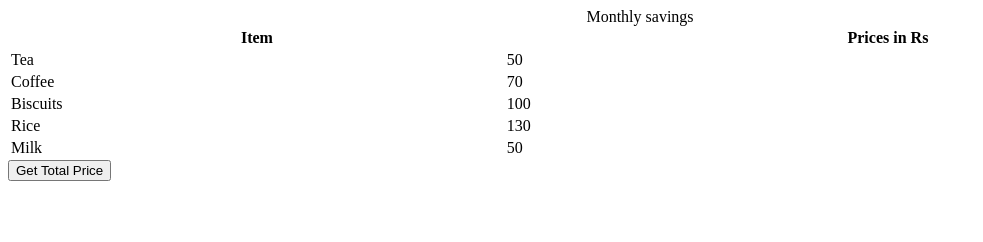
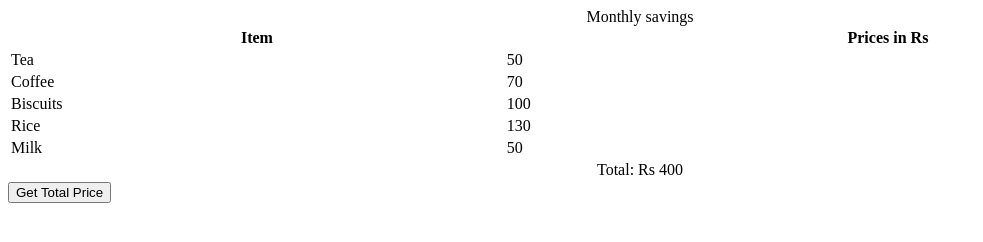
Before and after one commit to acciojob/grofers-checkout-aamirk0008, a website: page main.html in a window 1280 px wide. Both pictures are taken after a click on the button "Get Total Price". Shown: the whole page, without its empty margins (0-983 px from the left). Drawn offline with Linux system fonts and the light colour scheme.

Commit message:
created a submission

```diff
--- a/main.html
+++ b/main.html
@@ -8,7 +8,7 @@
 
 <body>
     <!-- the entire body must be written by student -->
-    <table style="width: 100%">
+    <table style="width: 100%" id="groceryTable">
     <caption>
       Monthly savings
     </caption>
--- a/script.js
+++ b/script.js
@@ -4,7 +4,42 @@ document.body.appendChild(getSumBtn);
 
 const getSum = () => {
 //Add your code here
+              const priceElements = document.querySelectorAll('.price');
 
+            // Initialize total sum
+            let totalPrice = 0;
+
+            // Loop through each price element and add to total
+            priceElements.forEach(priceElement => {
+                // Convert text content to number and add to total
+                const price = parseFloat(priceElement.textContent) || 0;
+                totalPrice += price;
+            });
+
+            // Get the table element
+            const table = document.getElementById('groceryTable');
+
+            // Check if total row already exists to avoid duplicates
+            const existingTotalRow = document.querySelector('.total-row');
+            if (existingTotalRow) {
+                existingTotalRow.remove();
+            }
+
+            // Create new row for total using Document.createElement()
+            const totalRow = document.createElement('tr');
+            totalRow.className = 'total-row';
+
+            // Create cell that spans both columns
+            const totalCell = document.createElement('td');
+            totalCell.colSpan = 2;
+            totalCell.textContent = `Total: Rs ${totalPrice}`;
+            totalCell.style.textAlign = 'center';
+
+            // Add cell to row
+            totalRow.appendChild(totalCell);
+
+            // Add row to table
+            table.appendChild(totalRow);
 };
 
 getSumBtn.addEventListener("click", getSum);
```
Also changed, not shown: styles.css (line endings or trailing spaces).
